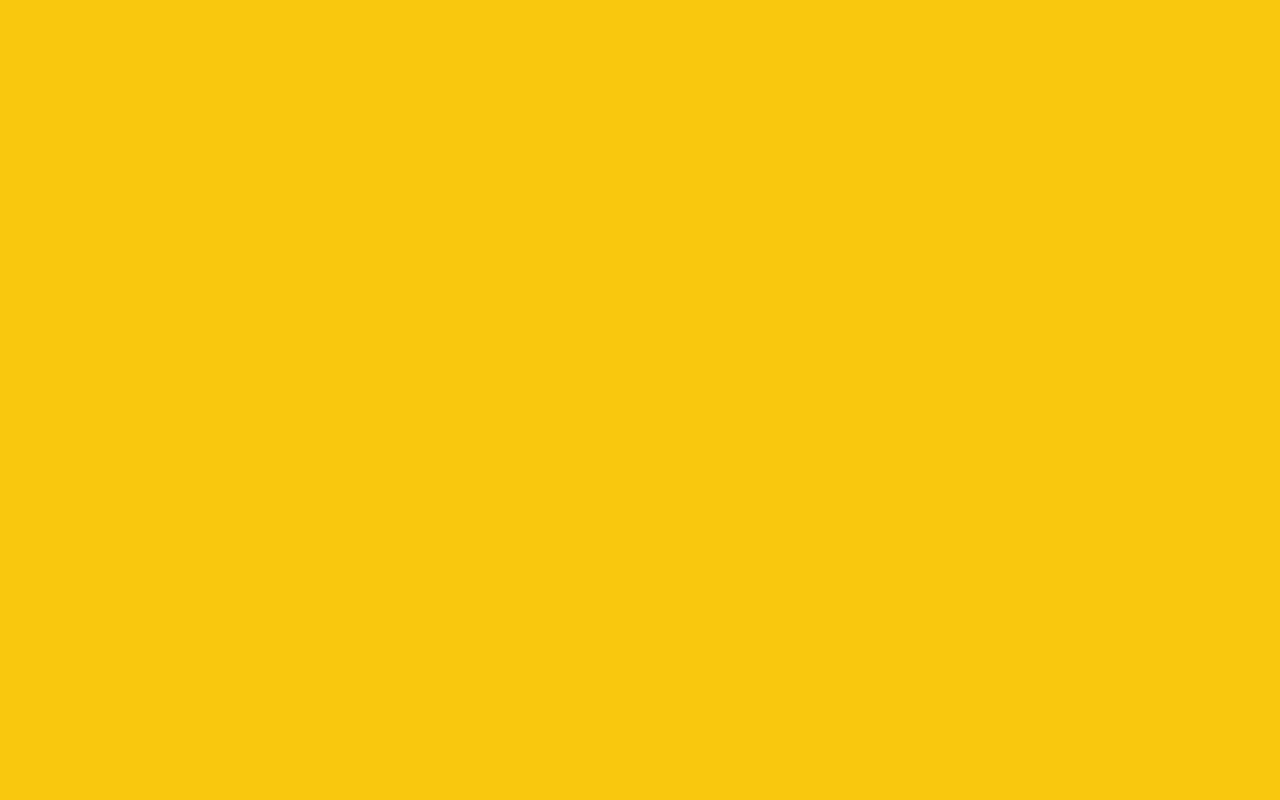
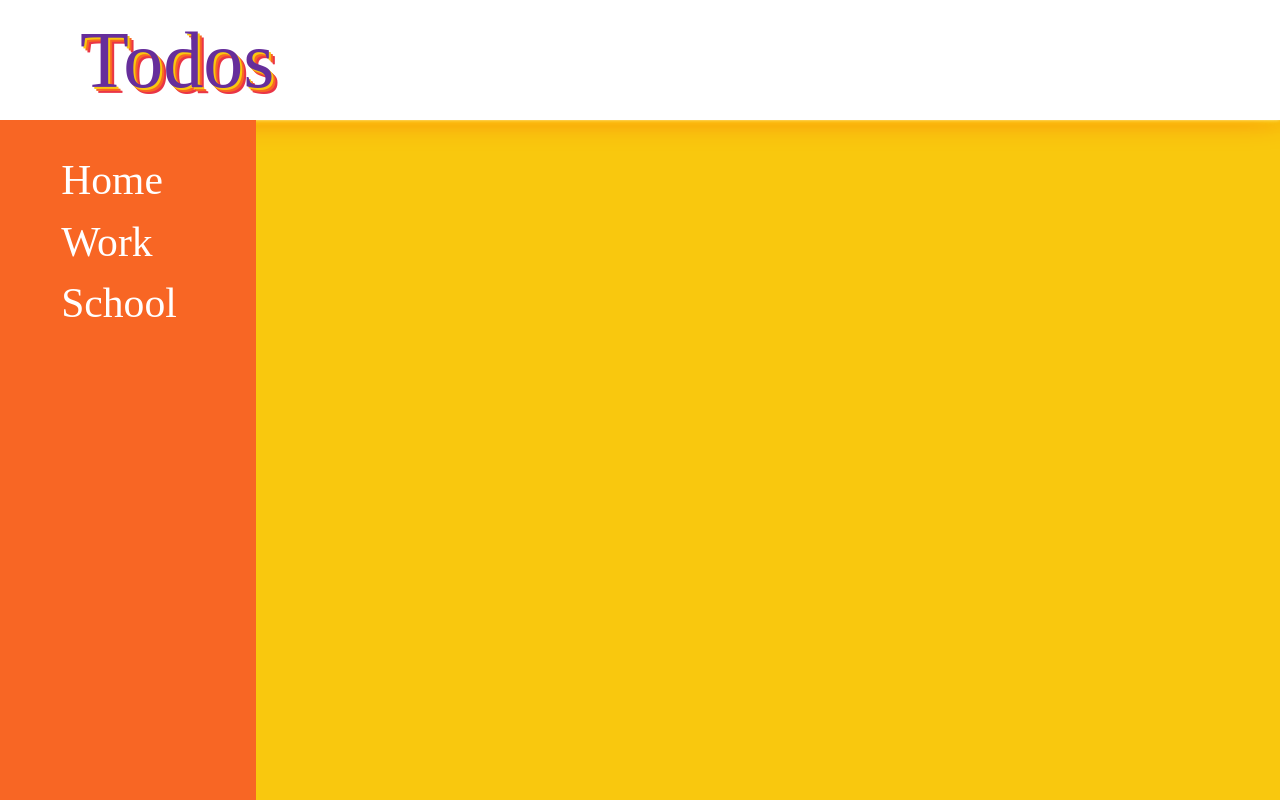
Before and after one commit to Kessius00/todo-list, a website built with webpack: page src/template.html in a window 1280 px wide. Built offline with nearby package versions, Linux system fonts and the light colour scheme.

Commit message:
make layout for the page and add styling

```diff
--- a/package.json
+++ b/package.json
@@ -1,10 +1,10 @@
+
 {
   "name": "todo-list",
   "version": "1.0.0",
-  "description": "",
+  "description": "A todo project, where you can list your todos",
   "main": "index.js",
   "scripts": {
-    "test": "echo \"Error: no test specified\" && exit 1",
     "start": "webpack-dev-server --config webpack.dev.js --open",
     "build": "webpack --config webpack.prod.js"
   },
--- a/src/index.js
+++ b/src/index.js
@@ -1,5 +1,7 @@
+import "./reset.css";
 import "./main.css";
-import "./reset.css";
 import ToDo from "./todos";
 
-const content = document.querySelector("#content");
+// const content = document.querySelector("#content");
+const dededede = new ToDo("clear room", "ded","De","d","dede");
+dededede.displayDetails()
--- a/src/main.css
+++ b/src/main.css
@@ -10,10 +10,56 @@
 
 }
 
+h1{
+    font-size: 5em;
+    text-shadow:   2px 2px 0px var(--yellow), var(--orange) 4px 4px 0px, var(--red) 6px 6px 0px;
+}
+
+h1:hover{
+
+    transition: text-shadow 2s .1s;
+    text-shadow: 1px 1px 0px var(--yellow), var(--orange) 2px 2px 0px, var(--red) 3px 3px 0px;
+}
+
+.header{
+    padding: 10px;
+    grid-column: 1/3;
+    grid-row: 1/2;
+    padding-left: 80px;
+    background-color: var(--white);
+    color: var(--purple);
+    display: flex;
+    justify-content: start;
+    align-items: center;
+    -webkit-box-shadow: #FFF 0 -1px 4px, #ff0 0 -2px 10px, #ff8000 0 -10px 20px, red 0 -18px 40px, 50px 40px 0px 50px rgba(0,0,0,0);
+    box-shadow: #FFF 0 -1px 4px, #ff0 0 -2px 10px, #ff8000 0 -10px 20px, red 0 -18px 40px, 50px 40px 0px 50px rgba(0,0,0,0);
+}
+
+#sidebar{
+    background-color: #f86624;
+    grid-row: 2/4;
+
+}
+
+.project{
+    font-size: 2.6em;
+    padding: 10px;
+}
+
+#projects{
+    padding: 30px;
+    padding-left: 20%;
+    color: var(--white);
+}
+
 body{
     background-color: var(--yellow);
 }
 
 #content{
+    height: 100vh;
+    width: 100vw;
     display: grid;
+    grid-template-columns: max(230px,20%) 1fr;
+    grid-template-rows: 120px 1fr 30px;
 }
--- a/src/template.html
+++ b/src/template.html
@@ -7,6 +7,16 @@
 </head>
 <body>
     <div id="content">
+        <div class="header" id="header">
+            <h1>Todos</h1>
+        </div>
+        <div class="sidebar" id="sidebar">
+            <ul id="projects">
+                <li class="project" id="project">Home</li>
+                <li class="project" id="project">Work</li>
+                <li class="project" id="project">School</li>
+            </ul>
+        </div>
     </div>
 </body>
 </html>
--- a/src/todos.js
+++ b/src/todos.js
@@ -1,9 +1,27 @@
 
-export class ToDo{
+
+export default class ToDo{
     constructor(title, description, dueDate, priority,checklist, notes){
         this.title = title;
         this.description = description;
         this.dueDate = dueDate;
         this.priority = priority;
+        this.timeOfCreation = new Date();
     }
+
+    displayDetails(){
+        console.log(`Title: ${this.title}, description: ${this.description}, due date: ${this.dueDate}, priority: ${this.priority}, made on ${this.timeOfCreation}`);
+        return this.title,this.description,this.dueDate,this.priority
+    }
+
+    deadline(){
+        let tool = (this.dueDate-this.description);
+        return tool
+    }
+
 }
+
+
+let thing = new ToDo("Wdw",new Date("2/2/2030"),new Date("2/1/2030"));
+
+console.log("deadlinecheck: "+thing.deadline()/(1000*24*60*60));
```
